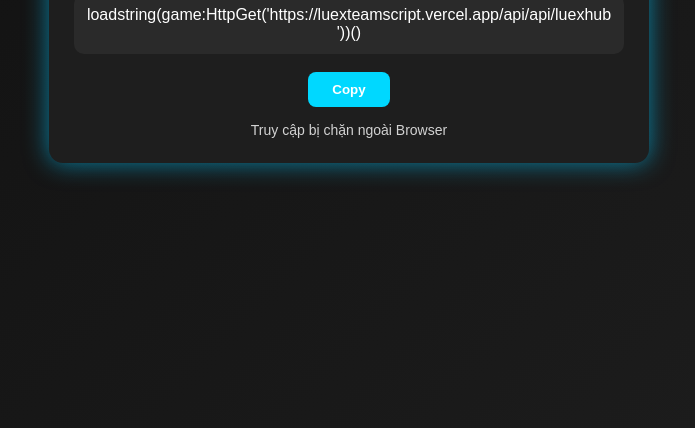
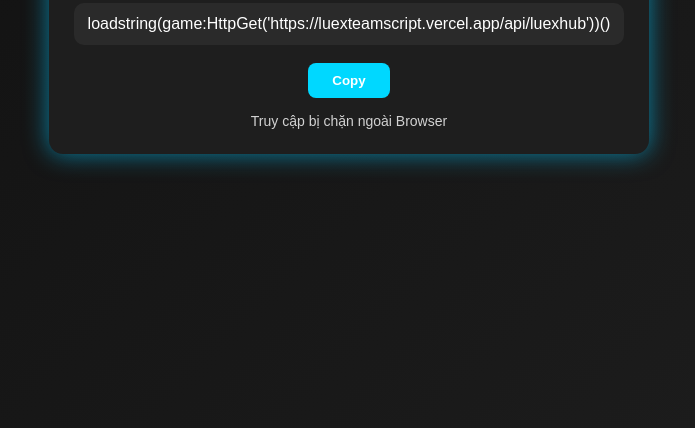
Before and after one commit to trantung120213123/bre, a plain HTML site: page public/404luex.html in a window 1280 px wide. Shown: the part 372-800 px from the top of the page, without its empty margins (291-986 px from the left). Drawn offline with Linux system fonts and the light colour scheme.

Commit message:
Update 404luex.html

```diff
--- a/public/404luex.html
+++ b/public/404luex.html
@@ -59,7 +59,7 @@
   <div class="card">
     <h1>LuexTeam</h1>
     <div class="box" id="scriptBox">
-      loadstring(game:HttpGet('https://luexteamscript.vercel.app/api/api/luexhub'))()
+      loadstring(game:HttpGet('https://luexteamscript.vercel.app/api/luexhub'))()
     </div>
     <button onclick="copyScript()">Copy</button>
     <div class="footer">Truy cập bị chặn ngoài Browser</div>
```
